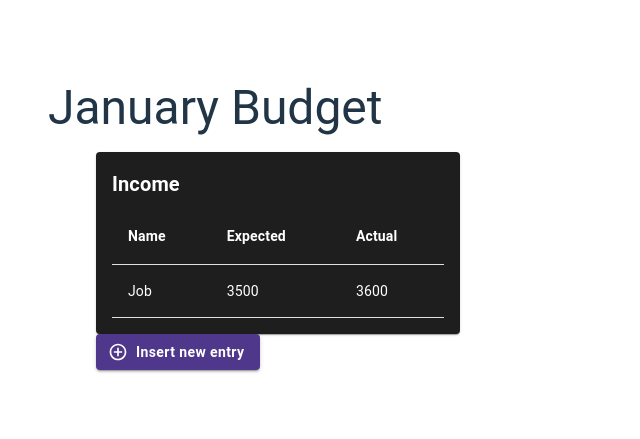
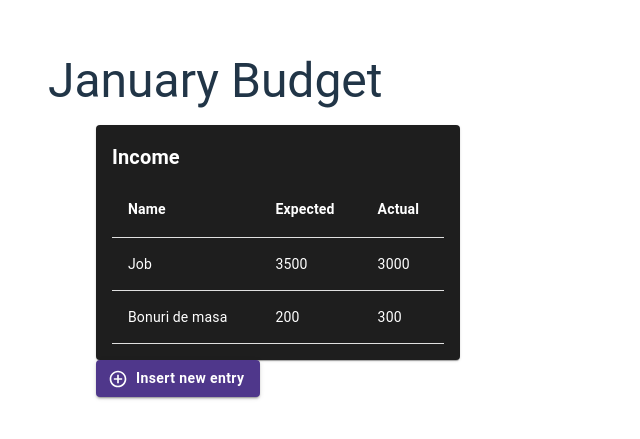
Before and after one commit to rxndrmrnsc/PersonalBudgetingApp, a React (Vite) app in the folder client/: page / in a window 1280 px wide. Shown: the part 175-614 px from the top of the page, without its empty margins (0-640 px from the left). Built offline with nearby package versions, Linux system fonts and the light colour scheme.

Commit message:
add new item on click insert button

```diff
--- a/client/src/InsertButton/InsertButton.jsx
+++ b/client/src/InsertButton/InsertButton.jsx
@@ -2,7 +2,18 @@ import React from "react";
 import { Button } from "@mui/material";
 import AddCircleOutlineIcon from '@mui/icons-material/AddCircleOutline';
 
-const InsertButton = () => {
+const InsertButton = (props) => {
+  const onClickInsert = () => {
+    const newItem = {
+      name: "New item",
+      expected: 0,
+      actual: 0
+    }
+
+    let list = [...props.list, newItem]
+    props.setList(list)
+  }
+
   return (
     <Button
       variant="contained"
@@ -14,6 +25,7 @@ const InsertButton = () => {
         textTransform: "none", // Keep text case as is
         fontWeight: "bold",
       }}
+      onClick={onClickInsert}
     >
       Insert new entry
     </Button>
--- a/client/src/Table/CustomTable.jsx
+++ b/client/src/Table/CustomTable.jsx
@@ -1,8 +1,21 @@
-import React from "react";
+import { React, useState } from "react";
 import { Container, Table, TableBody, TableCell, TableContainer, TableHead, TableRow, Typography, Paper } from "@mui/material";
 import InsertButton from "../InsertButton/InsertButton";
 
 const CustomTable = (props) => {
+  const [incomes, setIncomes] = useState([
+    {
+      name: "Job",
+      expected: 3000,
+      actual: 3500
+    },
+    {
+      name: "Bonuri de masa",
+      expected: 300,
+      actual: 200
+    }
+  ]);
+
   return (
     <Container maxWidth="sm">
       <TableContainer component={Paper} sx={{ backgroundColor: "#1e1e1e", color: "white", padding: 2 }}>
@@ -20,16 +33,22 @@ const CustomTable = (props) => {
           </TableHead>
 
           <TableBody>
-            <TableRow>
-              <TableCell sx={{ color: "white" }}>Job</TableCell>
-              <TableCell sx={{ color: "white" }}>3500</TableCell>
-              <TableCell sx={{ color: "white" }}>3600</TableCell>
-            </TableRow>
+            {
+              incomes.map((income) => {
+                return (
+                  <TableRow>
+                    <TableCell sx={{ color: "white" }}>{income.name}</TableCell>
+                    <TableCell sx={{ color: "white" }}>{income.actual}</TableCell>
+                    <TableCell sx={{ color: "white" }}>{income.expected}</TableCell>
+                  </TableRow>
+                )
+              })
+            }
           </TableBody>
         </Table>
       </TableContainer>
-      <InsertButton />
-    </Container>
+      <InsertButton list={incomes} setList={setIncomes} />
+    </Container >
   );
 };
 
```
